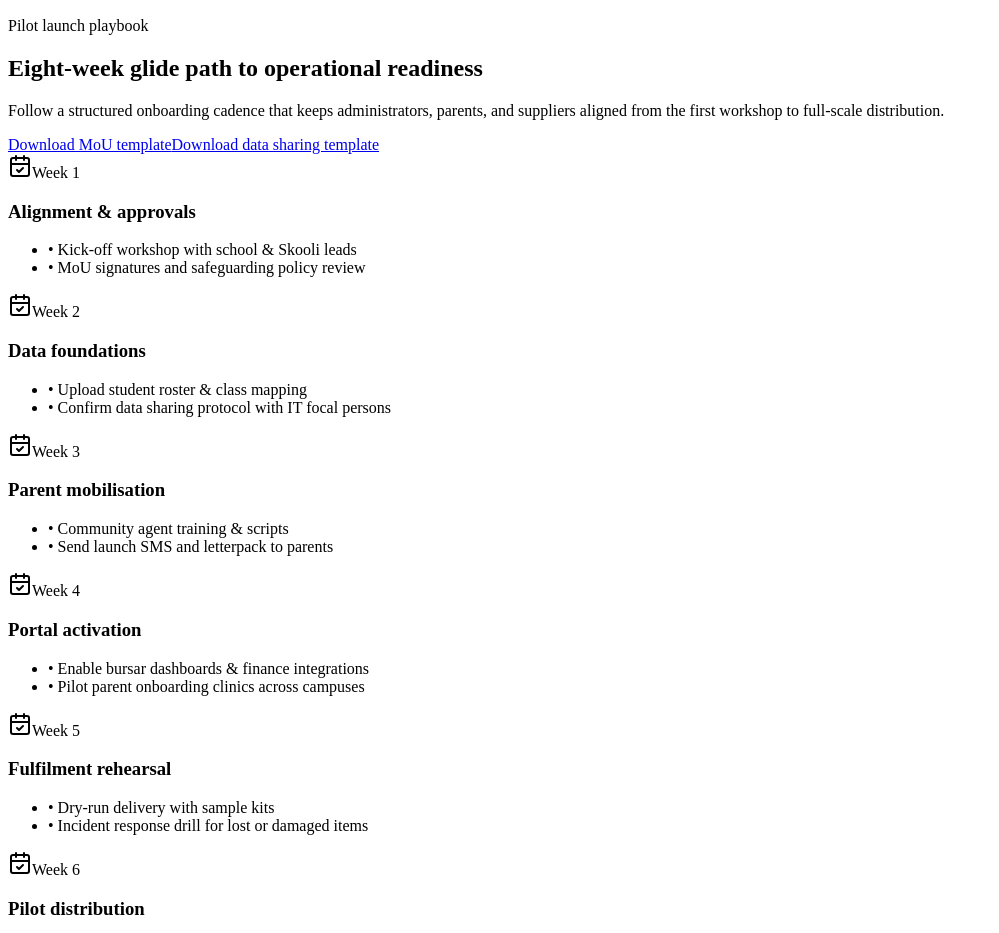
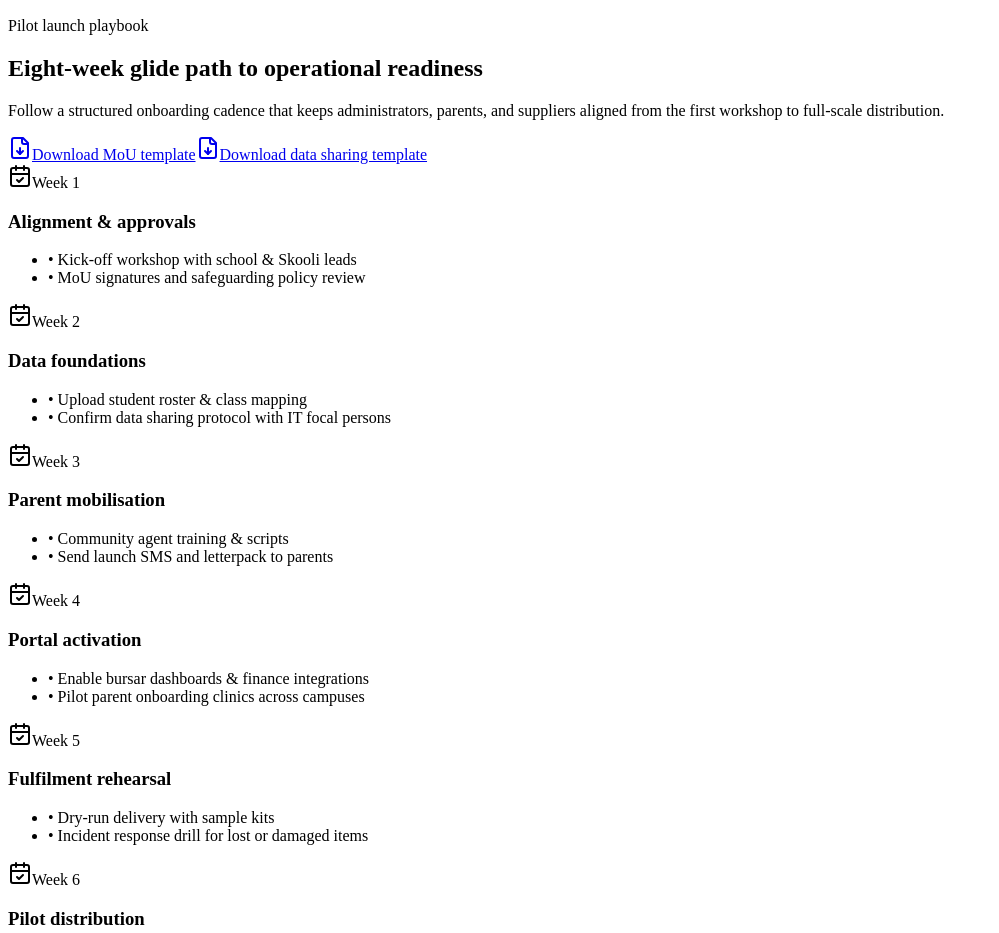
Before and after one commit to nyacly/skooli_website_demo, a React (Vite) app: page /how-it-works in a window 1280 px wide. Shown: the part 2760-3693 px from the top of the page, without its empty margins (0-999 px from the left). Built offline with nearby package versions, Linux system fonts and the light colour scheme; the HTML template or start-up script is replaced by a standard one.

Commit message:
Refine compliance kit downloads

```diff
--- a/src/components/ComplianceKit.jsx
+++ b/src/components/ComplianceKit.jsx
@@ -1,7 +1,7 @@
 import { FileDown, ShieldCheck, ScrollText } from 'lucide-react'
 import { cn } from '@/lib/utils'
 
-const documents = [
+const defaultDocuments = [
   {
     title: 'Memorandum of Understanding',
     description: 'Defines governance, rollout scope, and responsibilities for each party.',
@@ -22,7 +22,12 @@ const documents = [
   },
 ]
 
-export default function ComplianceKit({ className, title = 'Compliance kit', blurb = 'Standard templates to fast-track legal reviews and procurement approval.' }) {
+export default function ComplianceKit({
+  className,
+  title = 'Compliance kit',
+  blurb = 'Standard templates to fast-track legal reviews and procurement approval.',
+  documents = defaultDocuments,
+}) {
   return (
     <div className={cn('rounded-3xl bg-white p-6 shadow-lg shadow-black/5', className)}>
       <p className="text-sm font-semibold uppercase tracking-[0.3em] text-[var(--brand-gold)]">{title}</p>
--- a/src/pages/HowItWorks.jsx
+++ b/src/pages/HowItWorks.jsx
@@ -1,6 +1,6 @@
 import { useCallback, useEffect, useState } from 'react'
 import useEmblaCarousel from 'embla-carousel-react'
-import { ArrowLeft, ArrowRight, Sparkles, Route, Play, CalendarCheck } from 'lucide-react'
+import { ArrowLeft, ArrowRight, Sparkles, Route, Play, CalendarCheck, FileDown } from 'lucide-react'
 import { Button } from '@/components/ui/button.jsx'
 import ComplianceKit from '@/components/ComplianceKit.jsx'
 
@@ -306,18 +306,20 @@ export default function HowItWorks() {
               <div className="mt-6 flex flex-wrap gap-3">
                 <Button
                   asChild
-                  className="rounded-full bg-[var(--brand-emerald)] px-5 py-2 text-white hover:bg-[color-mix(in_srgb,var(--brand-emerald)_85%,#000_15%)]"
+                  className="inline-flex items-center gap-2 rounded-full bg-[var(--brand-emerald)] px-5 py-2 text-white hover:bg-[color-mix(in_srgb,var(--brand-emerald)_85%,#000_15%)]"
                 >
                   <a href="/templates/mou-template.pdf" download>
+                    <FileDown className="size-4" aria-hidden="true" />
                     Download MoU template
                   </a>
                 </Button>
                 <Button
                   asChild
                   variant="outline"
-                  className="rounded-full border-[var(--brand-emerald)]/40 bg-white px-5 py-2 text-[var(--brand-emerald)] hover:border-[var(--brand-emerald)]"
+                  className="inline-flex items-center gap-2 rounded-full border-[var(--brand-emerald)]/40 bg-white px-5 py-2 text-[var(--brand-emerald)] hover:border-[var(--brand-emerald)]"
                 >
                   <a href="/templates/data-sharing-template.pdf" download>
+                    <FileDown className="size-4" aria-hidden="true" />
                     Download data sharing template
                   </a>
                 </Button>
```
